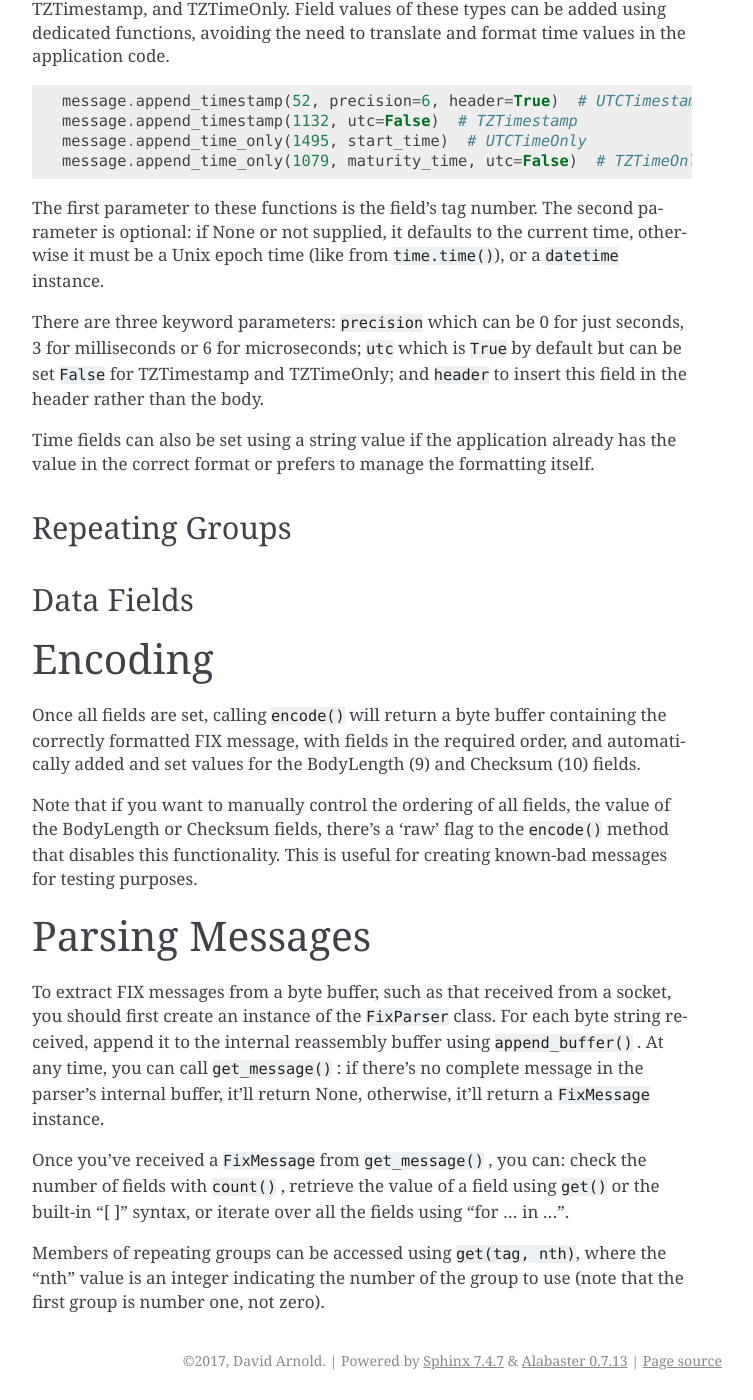
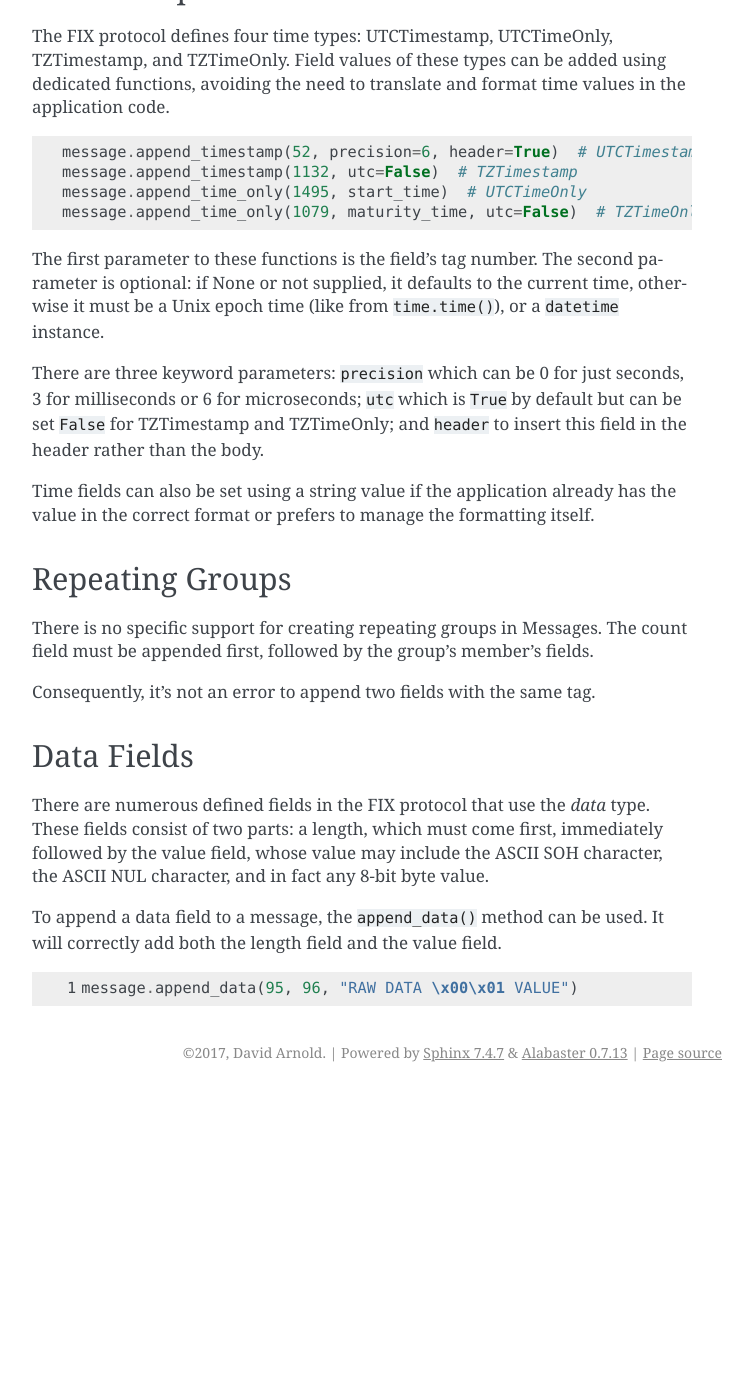
Before and after one commit to da4089/simplefix, a Sphinx documentation site: the page built from doc/creating.rst, in a window 1280 px wide and 1400 px high, scrolled down 1784 px. Shown: the whole window, without its empty margins (388-1141 px from the left). Built offline with Sphinx 7.4.7, drawn with Linux system fonts in a browser that asks for light colours; after the commit the page ends 2876 px from its top, so only the background shows below that; some of the changed text lies outside the part shown.

Commit message:
Tweaked creating and encoding doc.

```diff
--- a/doc/creating.rst
+++ b/doc/creating.rst
@@ -4,8 +4,8 @@ Creating Messages
 
 To create a FIX message, first create an instance of the FixMessage class.
 
+
 .. code-block:: python
-    :linesnos:
 
     msg = simplefix.FixMessage()
 
@@ -121,37 +121,24 @@ itself.
 Repeating Groups
 ................
 
+There is no specific support for creating repeating groups in Messages.
+The count field must be appended first, followed by the group's member's
+fields.
+
+Consequently, it's not an error to append two fields with the same tag.
+
 Data Fields
 ...........
 
+There are numerous defined fields in the FIX protocol that use the *data*
+type.  These fields consist of two parts: a length, which must come first,
+immediately followed by the value field, whose value may include the ASCII
+SOH character, the ASCII NUL character, and in fact any 8-bit byte value.
 
-Encoding
---------
-Once all fields are set, calling ``encode()`` will return a byte buffer
-containing the correctly formatted FIX message, with fields in the required
-order, and automatically added and set values for the BodyLength (9) and
-Checksum (10) fields.
+To append a data field to a message, the ``append_data()`` method can be
+used.  It will correctly add both the length field and the value field.
 
-Note that if you want to manually control the ordering of all fields, the
-value of the BodyLength or Checksum fields, there's a 'raw' flag to the
-``encode()`` method that disables this functionality.  This is useful for
-creating known-bad messages for testing purposes.
+.. code-block:: python
+    :linenos:
 
-Parsing Messages
-----------------
-
-To extract FIX messages from a byte buffer, such as that received from a
-socket, you should first create an instance of the ``FixParser`` class.  For
-each byte string received, append it to the internal reassembly buffer using
-``append_buffer()`` .  At any time, you can call ``get_message()`` : if there's
-no complete message in the parser's internal buffer, it'll return None,
-otherwise, it'll return a ``FixMessage`` instance.
-
-Once you've received a ``FixMessage`` from ``get_message()`` , you can: check
-the number of fields with ``count()`` , retrieve the value of a field using
-``get()`` or the built-in "[ ]" syntax, or iterate over all the fields using
-"for ... in ...".
-
-Members of repeating groups can be accessed using ``get(tag, nth)``, where the
-"nth" value is an integer indicating the number of the group to use (note
-that the first group is number one, not zero).
+    message.append_data(95, 96, "RAW DATA \x00\x01 VALUE")
--- a/doc/index.rst
+++ b/doc/index.rst
@@ -11,6 +11,8 @@ SimpleFIX
     getting
     import
     creating
+    encoding
+    parsing
 
 Indices and tables
 ==================
```
Also changed, not shown: doc/encoding.rst (added, +29 -0 lines), doc/parsing.rst (added, +18 -0 lines).
